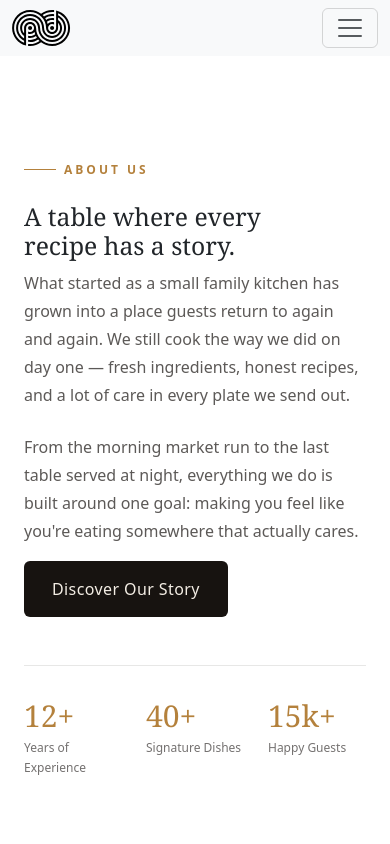
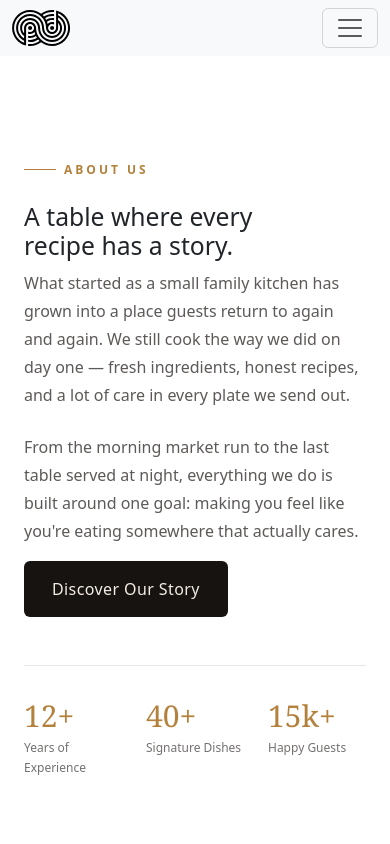
Before and after one commit to omar-rehann/Food_Resturant, a Next.js app in the folder project/: page /Aboutus in a window 390 px wide. Shown: the top 844 px of the page. Built offline with nearby package versions, Linux system fonts and the light colour scheme; no server answers.

Commit message:
add new edit remove font

```diff
--- a/project/src/app/_component/about/page.jsx
+++ b/project/src/app/_component/about/page.jsx
@@ -18,7 +18,7 @@ function About() {
             About Us
           </span>
 
-          <h2 className="font-serif text-4xl md:text-5xl leading-tight text-[#171310] mb-6">
+          <h2 className=" text-4xl md:text-5xl leading-tight text-[#171310] mb-6">
             A table where every
             <br />
             recipe has a story.
--- a/project/src/app/_component/allservices/page.jsx
+++ b/project/src/app/_component/allservices/page.jsx
@@ -82,7 +82,7 @@ function AllServices(){
           </div>
 
           {/* Title */}
-          <h2 className="text-xl font-serif font-semibold text-gray-900 mb-3">
+          <h2 className="text-xl  font-semibold text-gray-900 mb-3">
             {ser.name}
           </h2>
 
```
